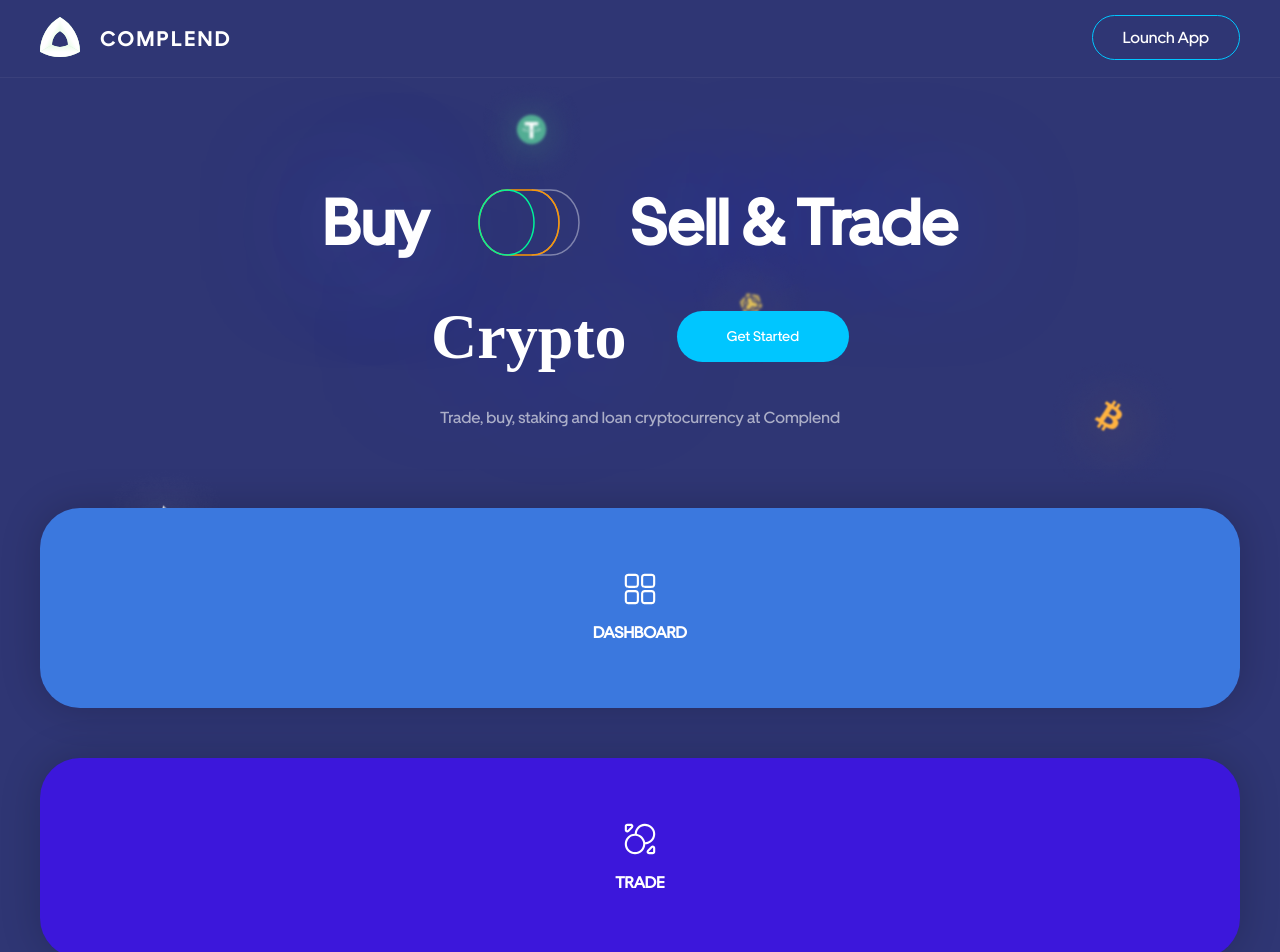
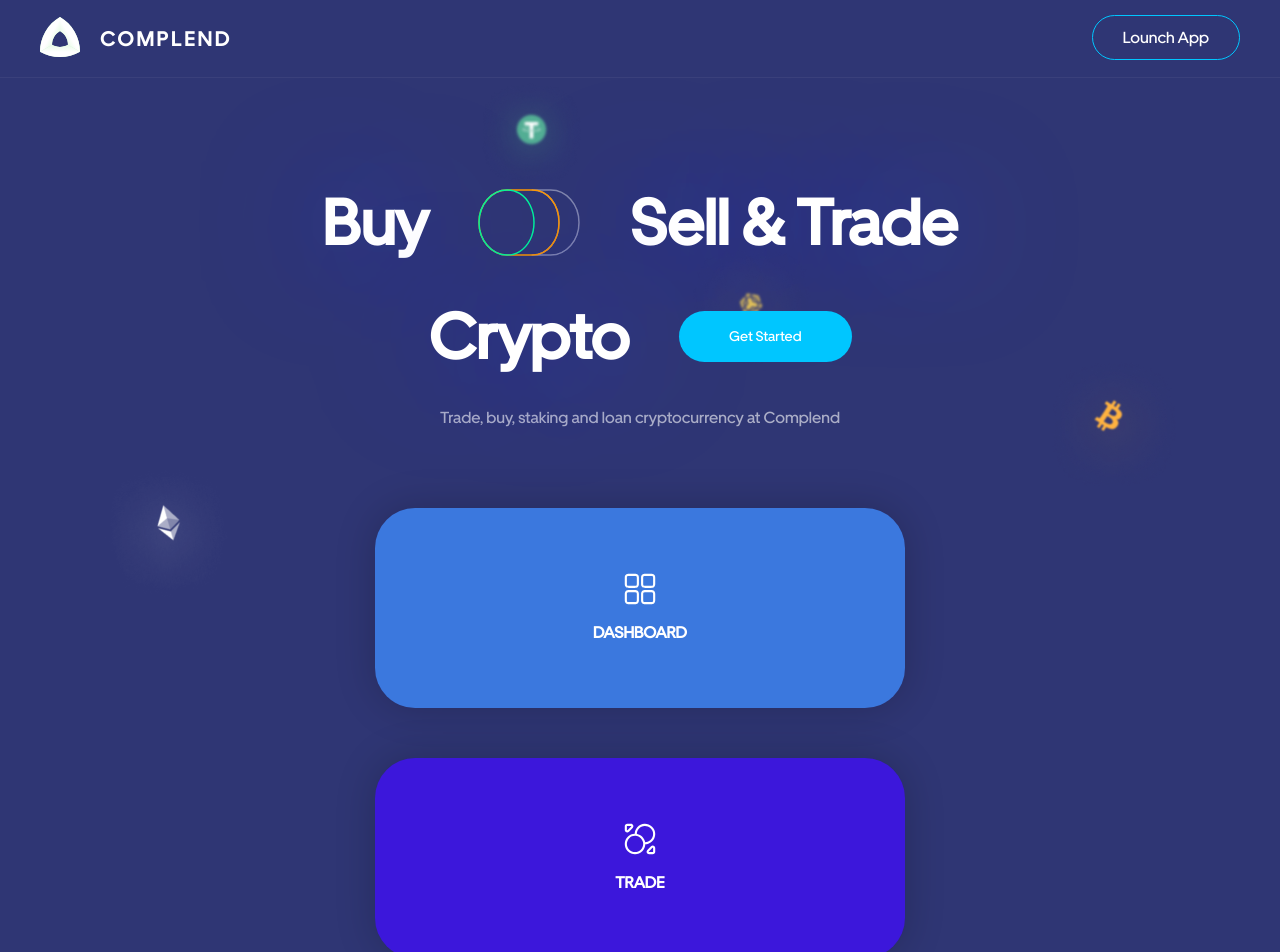
Before and after one commit to chubinashvili/cubitrix-landing, a Next.js app: page / in a window 1280 px wide. Shown: the top 952 px of the page. Built offline with nearby package versions, Linux system fonts and the light colour scheme.

Commit message:
feat: add animations

```diff
--- a/src/components/Card/Card.js
+++ b/src/components/Card/Card.js
@@ -8,13 +8,14 @@ const Card = ({ type, data, customStyles, cardsData, link }) => {
   let element = null;
 
   if (type === "default") {
-    console.log(data)
     element = (
       <div className={styles.cardContent} style={customStyles}>
         <h2 className={styles.cardHeader}>why complend?</h2>
         <div className={styles.cardsWrapper}>
           {data.map((item) => (
-            <div className={`${styles.card} ${styles[item.className]}`} key={item.id}>
+            <div
+              className={`${styles.card} ${styles[item.className]}`}
+              key={item.id}>
               <div className={styles.imgWrapper}>
                 <img
                   className={styles.cardImg}
@@ -133,15 +134,8 @@ const Card = ({ type, data, customStyles, cardsData, link }) => {
               </svg>
               <span>Sell & Trade</span>
             </h1>
-            <div
-              style={{
-                display: "flex",
-                alignItems: "center",
-                gap: "50px",
-                flexWrap: 'wrap',
-                justifyContent: 'center'
-              }}>
-              <h2 className={styles.platformTitle}>Crypto</h2>
+            <div className={styles.platformTitleTwo}>
+              <h2>Crypto</h2>
               <a href={link} className={styles.blueButton} target='_blank'>
                 Get Started
               </a>
--- a/src/components/Card/Card.module.css
+++ b/src/components/Card/Card.module.css
@@ -5,7 +5,6 @@
   gap: 80px;
   padding: 200px 40px;
   border-bottom: 1px solid rgb(255, 255, 255, 0.05);
-
 }
 
 .cardHeader {
@@ -38,13 +37,12 @@
   gap: 40px;
 }
 
-
 .card:hover {
   transform: translateY(-20px);
 }
 
 .green {
-  border: 1px solid #95FFC1;
+  border: 1px solid #95ffc1;
 }
 
 .green:hover {
@@ -52,14 +50,14 @@
 }
 
 .yellow {
-  border: 1px solid #FFDD78;
+  border: 1px solid #ffdd78;
 }
 
 .yellow:hover {
   box-shadow: 0px 20px 60px rgb(255, 221, 120, 0.1);
 }
 .blue {
-  border: 1px solid #64D1FF;
+  border: 1px solid #64d1ff;
 }
 
 .blue:hover {
@@ -198,7 +196,8 @@
   object-fit: cover;
 } */
 
-.blueButton {
+.blueButton:link,
+.blueButton:visited {
   padding: 16px 50px;
   color: #fff;
   text-align: center;
@@ -213,6 +212,13 @@
 
 .blueButton:hover {
   opacity: 0.7;
+  transform: translateY(-3px);
+  box-shadow: 0 10px 20px rgba(0, 0, 0, 0.2);
+}
+
+.blueButton:active {
+  transform: translateY(-1px);
+  box-shadow: 0 5px 10px rgba(0, 0, 0, 0.2);
 }
 
 .becomeMemberImgWrapper {
@@ -437,12 +443,31 @@
   text-transform: capitalize;
   color: #ffffff;
   text-shadow: 0px 0px 120px rgba(61, 90, 254, 0.7);
-  font-family: "Uber Move";
   display: flex;
   gap: 50px;
   align-items: center;
   flex-wrap: wrap;
   justify-content: center;
+  animation: moveInLeft 1s ease-out;
+  backface-visibility: hidden;
+}
+
+.platformTitleTwo {
+  display: flex;
+  align-items: center;
+  gap: 50px;
+  flex-wrap: wrap;
+  justify-content: center;
+  animation: moveInRight 1s ease-out;
+  backface-visibility: hidden;
+}
+
+.platformTitleTwo h2 {
+  font-size: 64px;
+  line-height: 89.6px;
+  text-transform: capitalize;
+  color: #ffffff;
+  text-shadow: 0px 0px 120px rgba(61, 90, 254, 0.7);
 }
 
 .titleSpan {
@@ -453,14 +478,15 @@
 .platformText {
   color: rgba(255, 255, 255, 0.6);
   line-height: 25.6px;
-  /* max-width: 80%; */
   font-size: 16px;
+  animation: moveInBottom 0.5s ease-out 0.75s;
+  animation-fill-mode: backwards;
 }
 
 .platformWrapper {
   display: flex;
   justify-content: space-between;
-  width: 100%;
+  max-width: 1440px;
   gap: 50px;
   flex-wrap: wrap;
   height: 100%;
@@ -499,28 +525,34 @@
 
 .platformBox:nth-child(1) {
   top: 152px;
+  animation: 10s 1.25s ease-in-out  moveItemOne;
 }
 
 .platformBox:nth-child(2) {
   top: 62px;
+  animation: 10s 1.25s ease-in-out  moveItemTwo;
 }
 
 .platformBox:nth-child(3) {
   top: 187px;
+  animation: 10s 1.25s ease-in-out moveItemThree;
 }
 
 .platformBox:nth-child(4) {
   top: 41px;
+  animation: 10s 1.25s ease-in-out moveItemFour;
 }
 
 .platformBox:nth-child(5) {
   top: 66px;
+  animation: 10s 1.25s ease-in-out moveItemFive;
 }
 
 @media (max-width: 1492px) {
   .platformBox {
     position: unset !important;
     width: 100%;
+    animation: none!important;
   }
   .platformWrapper {
     justify-content: unset;
@@ -535,3 +567,177 @@
     text-align: center;
   }
 }
+
+@keyframes moveInLeft {
+  0% {
+    opacity: 0;
+    transform: translateX(-100px);
+  }
+
+  80% {
+    transform: translateX(20px);
+  }
+
+  100% {
+    opacity: 1;
+    transform: translate(0);
+  }
+}
+
+@keyframes moveInRight {
+  0% {
+    opacity: 0;
+    transform: translateX(100px);
+  }
+
+  80% {
+    transform: translateX(-20px);
+  }
+
+  100% {
+    opacity: 1;
+    transform: translate(0);
+  }
+}
+
+@keyframes moveInBottom {
+  0% {
+    opacity: 0;
+    transform: translateY(30px);
+  }
+
+  100% {
+    opacity: 1;
+    transform: translate(0);
+  }
+}
+
+@keyframes moveItemOne {
+  0% {
+    transform: translateY(0);
+  }
+
+  20% {
+    transform: translateY(-90px) translateX(290px);
+  }
+
+  40% {
+    transform: translateY(38px) translateX(580px);
+  }
+
+  60% {
+    transform: translateY(-110px) translateX(870px);
+  }
+
+  80% {
+    transform: translateY(-85px) translateX(1160px);
+  }
+
+  100% {
+    transform: translate(0);
+  }
+}
+
+@keyframes moveItemTwo {
+  0% {
+    transform: translateY(0);
+  }
+
+  20% {
+    transform: translateY(125px) translateX(290px);
+  }
+
+  40% {
+    transform: translateY(-23px) translateX(580px);
+  }
+
+  60% {
+    transform: translateY(10px) translateX(870px);
+  }
+
+  80% {
+    transform: translateY(86px) translateX(-290px);
+  }
+
+  100% {
+    transform: translateY(0);
+  }
+}
+
+@keyframes moveItemThree {
+  0% {
+    transform: translateY(0);
+  }
+
+  20% {
+    transform: translateY(-145px) translateX(290px);
+  }
+
+  40% {
+    transform: translateY(-120px) translateX(580px);
+  }
+
+  60% {
+    transform: translateY(-35px) translateX(-580px);
+  }
+
+  80% {
+    transform: translateY(-125px) translateX(-290px);
+  }
+
+  100% {
+    transform: translate(0);
+  }
+}
+
+@keyframes moveItemFour {
+  0% {
+    transform: translateY(0);
+  }
+
+  20% {
+    transform: translateY(25px) translateX(290px);
+  }
+
+  40% {
+    transform: translateY(105px) translateX(-870px);
+  }
+
+  60% {
+    transform: translateY(20px) translateX(-580px);
+  }
+
+  80% {
+    transform: translateY(145px) translateX(-290px);
+  }
+
+  100% {
+    transform: translate(0);
+  }
+}
+
+@keyframes moveItemFive {
+  0% {
+    transform: translateY(0);
+  }
+
+  20% {
+    transform: translateY(85px) translateX(-1160px);
+  }
+
+  40% {
+    transform: translateY(-5px) translateX(-870px);
+  }
+
+  60% {
+    transform: translateY(120px) translateX(-580px);
+  }
+
+  80% {
+    transform: translateY(-25px) translateX(-290px);
+  }
+
+  100% {
+    transform: translate(0);
+  }
+}
```
